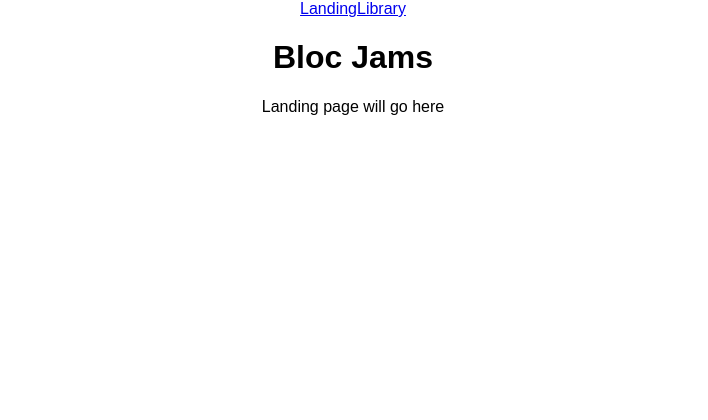
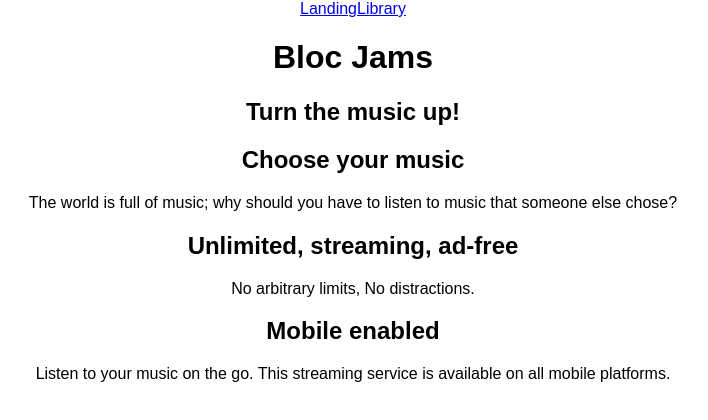
Before and after one commit to lcuba/reactproject2-jams, a React (Create React App) app: page / in a window 1280 px wide. Shown: the top 420 px of the page, without its empty margins (287-995 px from the left). Built offline with nearby package versions, Linux system fonts and the light colour scheme.

Commit message:
checkpoint 4 work: adding simple content to the landing page

```diff
--- a/src/components/Landing.js
+++ b/src/components/Landing.js
@@ -2,7 +2,21 @@
 
 const Landing = () => (
   <section className="landing">
-    Landing page will go here
+    <h1 className="hero-title">Turn the music up!</h1>
+    <section className='selling-points'>
+      <div className='point'>
+        <h2 className='point-title'>Choose your music</h2>
+        <p className='point-description'>The world is full of music; why should you have to listen to music that someone else chose?</p>
+      </div>
+      <div className='point'>
+        <h2 className='point-title'>Unlimited, streaming, ad-free</h2>
+        <p className='point-description'>No arbitrary limits, No distractions.</p>
+      </div>
+      <div className='point'>
+        <h2 className='point-title'>Mobile enabled</h2>
+        <p className='point-description'>Listen to your music on the go. This streaming service is available on all mobile platforms.</p>
+      </div>
+    </section>
   </section>
 );
 
```
